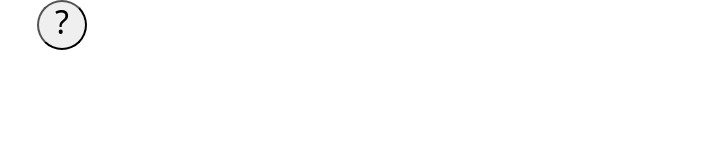
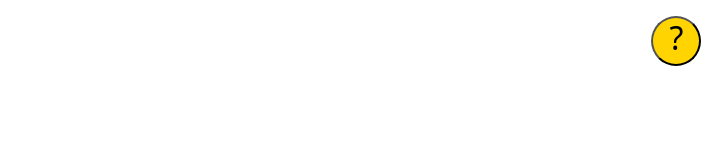
Before and after one commit to ZahidAfsar/AfsarZRockPaperScissorLizardSpock, a plain HTML site: page index.html in a window 1280 px wide. Shown: the whole page, without its empty margins (553-1280 px from the left). Drawn offline with nearby package versions, Linux system fonts and the light colour scheme.

Commit message:
third commit

```diff
--- a/styles/style.css
+++ b/styles/style.css
@@ -1,6 +1,7 @@
 .btnRound{
     border-radius: 60px;
     padding: 2%;
+    background-color: #CCD5FF;
 }
 
 .btnCenter{
@@ -9,5 +10,7 @@
     width: 50px;
     border-radius: 50%;
     position: absolute;
-    right: 50%;
+    right: 2%;
+    top: 2%;
+    background-color: #FFD400;
 }
```
Also changed, not shown: assets/Mogra-Regular.ttf (added), assets/Monofett-Regular.ttf (added).
